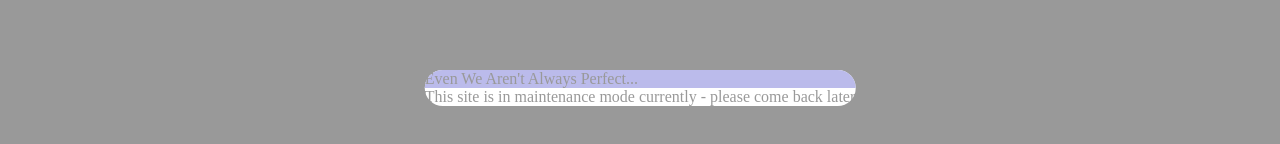
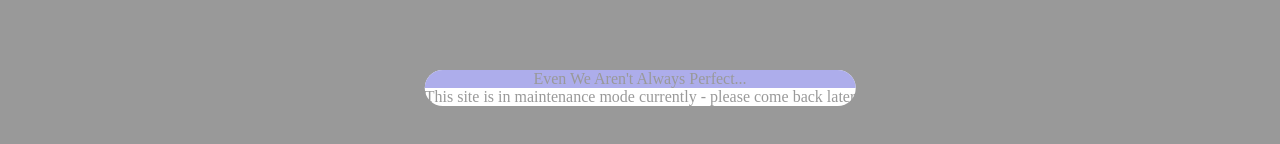
Before and after one commit to CraftedPixelGaming/pedant.cf, a plain HTML site: page index.html in a window 1280 px wide. Shown: the part 312-456 px from the top of the page. Drawn offline with Linux system fonts and the light colour scheme.

Commit message:
Update index.css

```diff
--- a/index.css
+++ b/index.css
@@ -39,9 +39,10 @@
   height: 20%;
   top: 0;
   left: 0;
-  background-color: #5555cc;
+  background-color: #3333cc;
   border-radius: 20px 20px 0px 0px;
   display: block;
+  text-align: center;
 }
 @-webkit-keyframes showInfo {
     from {top: 100%; transform: translate(-50%, -50%); opacity: 0;}
```
